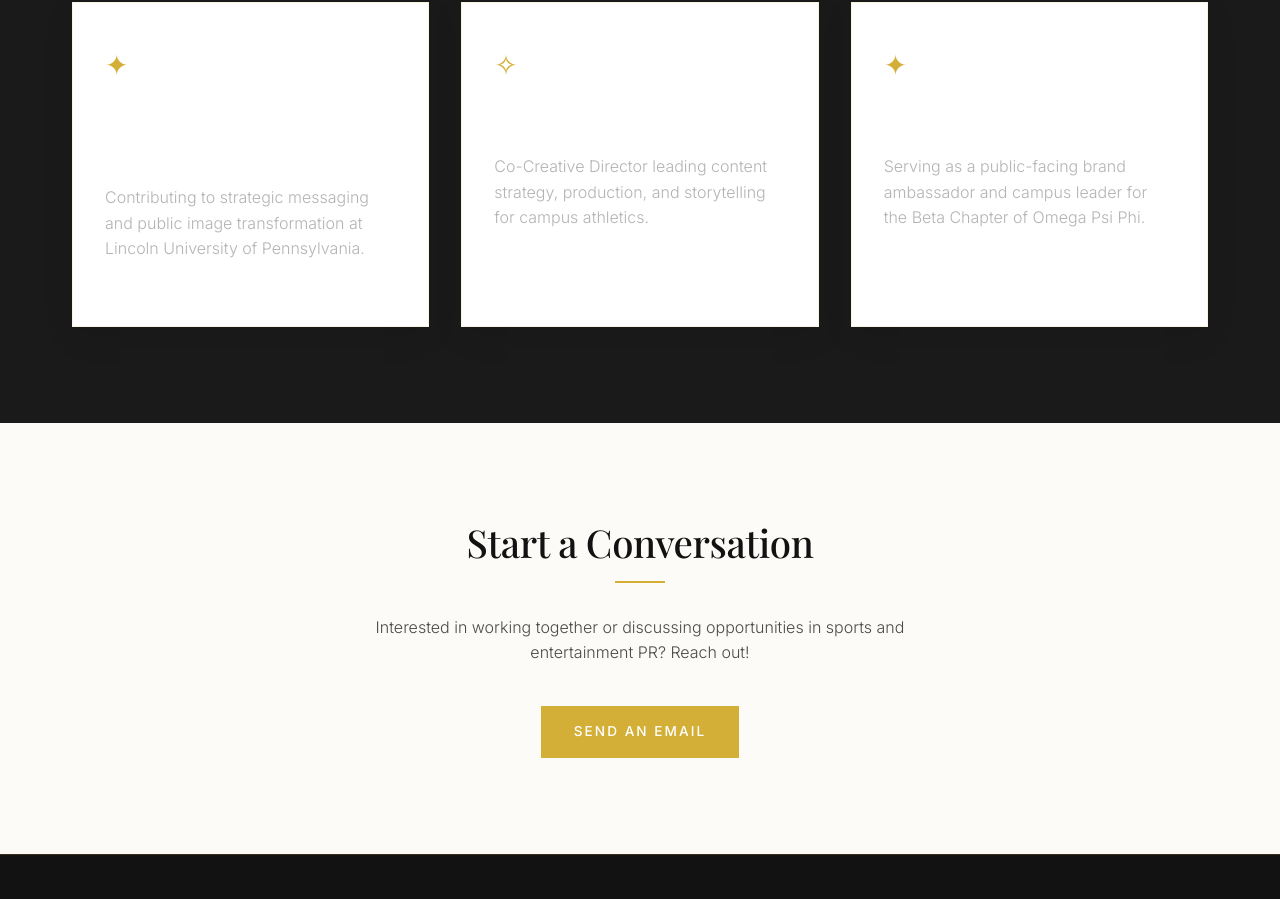
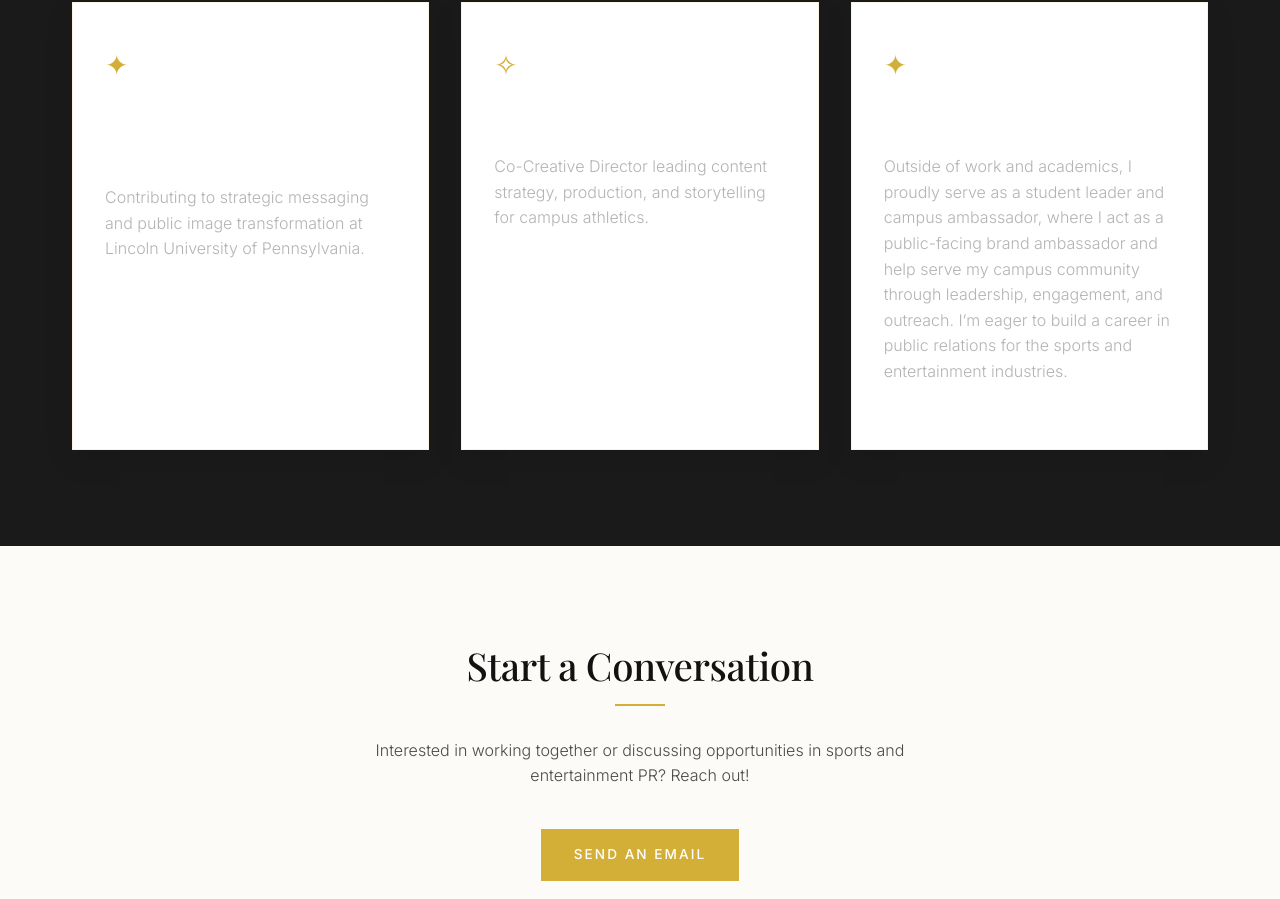
Before and after one commit to zyahnaschool/Celeste-Portfolio, a plain HTML site: page index.html in a window 1280 px wide. Shown: the part 1504-2403 px from the top of the page. Drawn offline with nearby package versions, Linux system fonts and the light colour scheme; a web font is replaced by a local one.

Commit message:
Update description for Miss Omega Psi Phi role

```diff
--- a/index.html
+++ b/index.html
@@ -87,7 +87,9 @@
         <div class="card">
           <div class="card-icon">✦</div>
           <h3>2026 Miss Omega Psi Phi</h3>
-          <p>Serving as a public-facing brand ambassador and campus leader for the Beta Chapter of Omega Psi Phi.</p>
+          <p>Outside of work and academics, I proudly serve as a student leader and campus ambassador, where I act as a public-facing brand ambassador
+            and help serve my campus community through leadership,
+            engagement, and outreach. I’m eager to build a career in public relations for the sports and entertainment industries.</p>
         </div>
       </div>
     </div>
```
